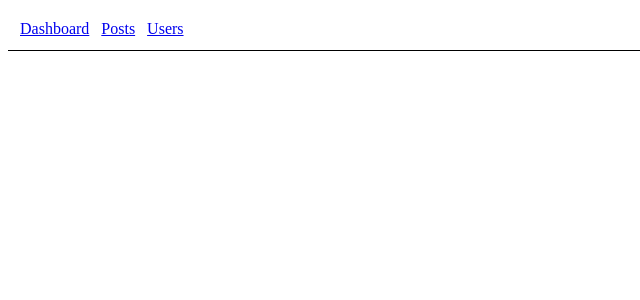
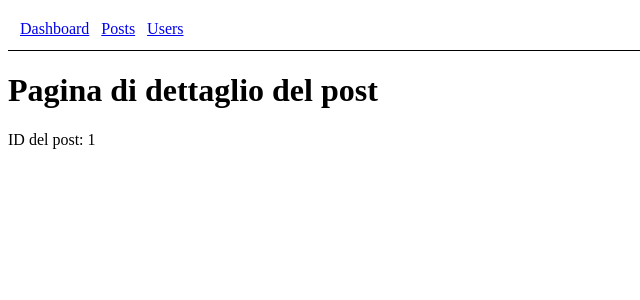
Before and after one commit to Fabio-Bianco/frontend-recruiting, a React (Vite) app: page /posts/1 in a window 1280 px wide. Shown: the top 300 px of the page, without its empty margins (0-640 px from the left). Built offline with nearby package versions, Linux system fonts and the light colour scheme.

Commit message:
feat: add PostsDetails component and update routing in App component

```diff
--- a/src/App.tsx
+++ b/src/App.tsx
@@ -1,7 +1,8 @@
+//importazione Router
+import { BrowserRouter, Routes, Route } from "react-router-dom";
+
 // Importiamo il componente principale della homepage
-import Navbar from "./components/Navbar";
 import Home from "./pages/Home";
-
 
 // Importiamo il componente principale della pagina dei post.
 import PostsList from "./pages/PostsList";
@@ -9,10 +10,11 @@ import PostsList from "./pages/PostsList";
 // Importiamo anche il componente della pagina utenti
 import UsersList from "./pages/UsersList";
 
+// Importiamo il componente della pagina di dettaglio del post
+import Navbar from "./components/Navbar";
 
-//importazione Router
-import { BrowserRouter, Routes, Route } from "react-router-dom";
-
+// Importiamo il componente della pagina di dettaglio del post
+import PostsDetails from "./pages/PostsDetails";
 
 
 
@@ -25,6 +27,7 @@ function App() {
   <Navbar />
       <Routes>
         <Route path="/" element={<Home />} />
+        <Route path="/posts/:id" element={<PostsDetails />} />
         <Route path="/posts" element={<PostsList />} />
         <Route path="/users" element={<UsersList />} />
       </Routes>
--- /dev/null
+++ b/src/pages/PostsDetails.tsx
@@ -0,0 +1,17 @@
+// importazione useParams da react-router-dom
+import { useParams } from "react-router-dom";
+
+
+
+export default function PostsDetails() {
+
+    const { id } = useParams();
+
+    return (
+        <div>
+            <h1>Pagina di dettaglio del post</h1>
+            <p>ID del post: {id}</p>
+        </div>
+    )
+
+}
```
